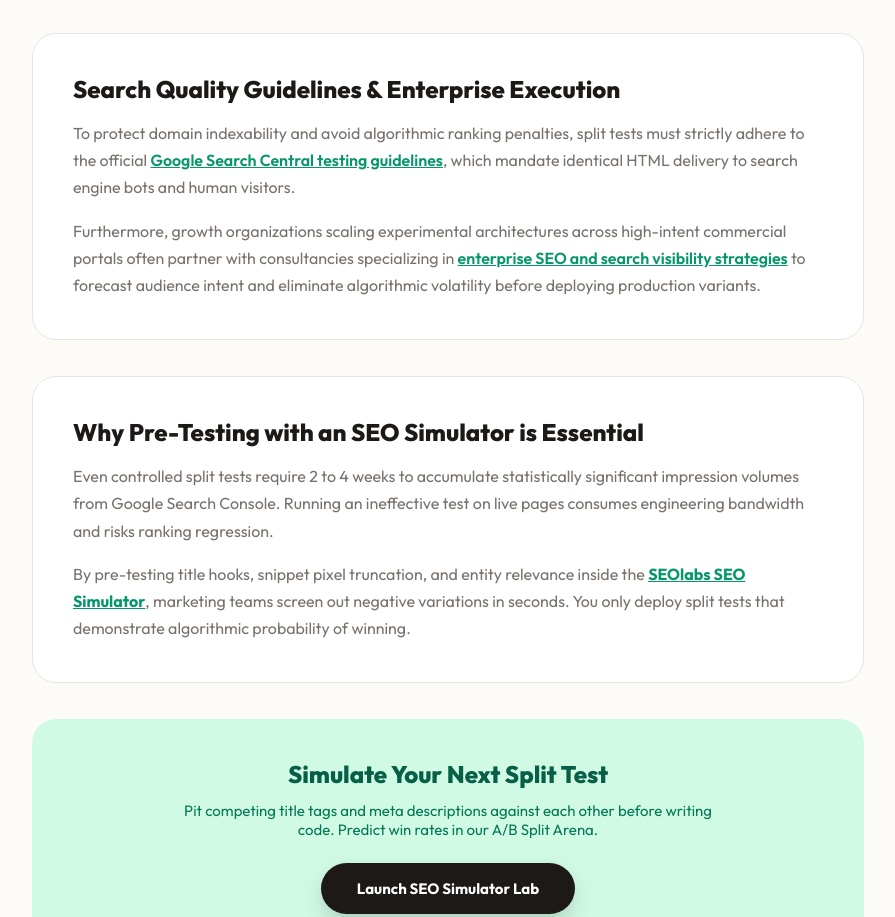
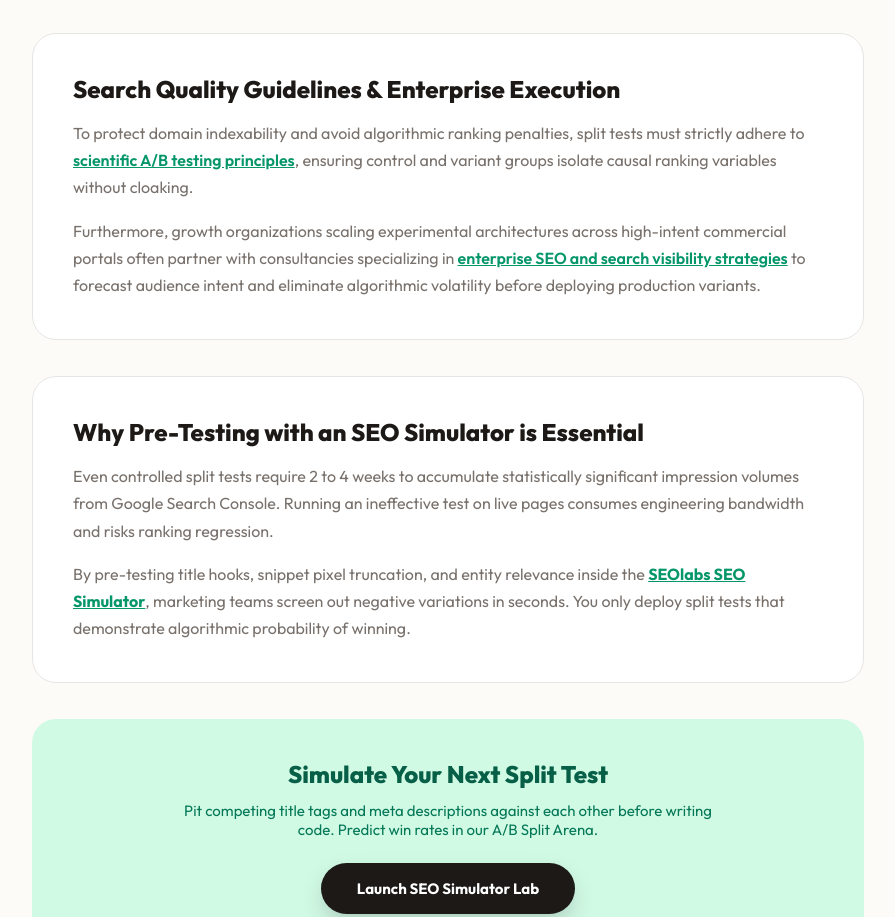
Before and after one commit to Aryanshh/SEOlabs, a Next.js app: page /guides/seo-split-testing in a window 1280 px wide. Shown: the part 1200-2117 px from the top of the page, without its empty margins (192-1087 px from the left). Built offline with nearby package versions, Linux system fonts and the light colour scheme.

Commit message:
fix(docs): switch authority link to Wikipedia A/B testing article

```diff
--- a/src/app/guides/seo-split-testing/page.tsx
+++ b/src/app/guides/seo-split-testing/page.tsx
@@ -190,16 +190,16 @@ export default function SeoSplitTestingGuide() {
               Search Quality Guidelines &amp; Enterprise Execution
             </h2>
             <p style={{ color: 'var(--cl-stone-500)', lineHeight: 1.7, fontSize: '16px', marginBottom: '16px' }}>
-              To protect domain indexability and avoid algorithmic ranking penalties, split tests must strictly adhere to the official{' '}
+              To protect domain indexability and avoid algorithmic ranking penalties, split tests must strictly adhere to{' '}
               <a
-                href="https://developers.google.com/search/docs/appearance/ab-testing"
+                href="https://en.wikipedia.org/wiki/A/B_testing"
                 target="_blank"
                 rel="noopener noreferrer"
                 style={{ color: 'var(--cl-emerald)', fontWeight: 600, textDecoration: 'underline' }}
               >
-                Google Search Central testing guidelines
+                scientific A/B testing principles
               </a>
-              , which mandate identical HTML delivery to search engine bots and human visitors.
+              , ensuring control and variant groups isolate causal ranking variables without cloaking.
             </p>
             <p style={{ color: 'var(--cl-stone-500)', lineHeight: 1.7, fontSize: '16px' }}>
               Furthermore, growth organizations scaling experimental architectures across high-intent commercial portals often partner with consultancies specializing in{' '}
```
